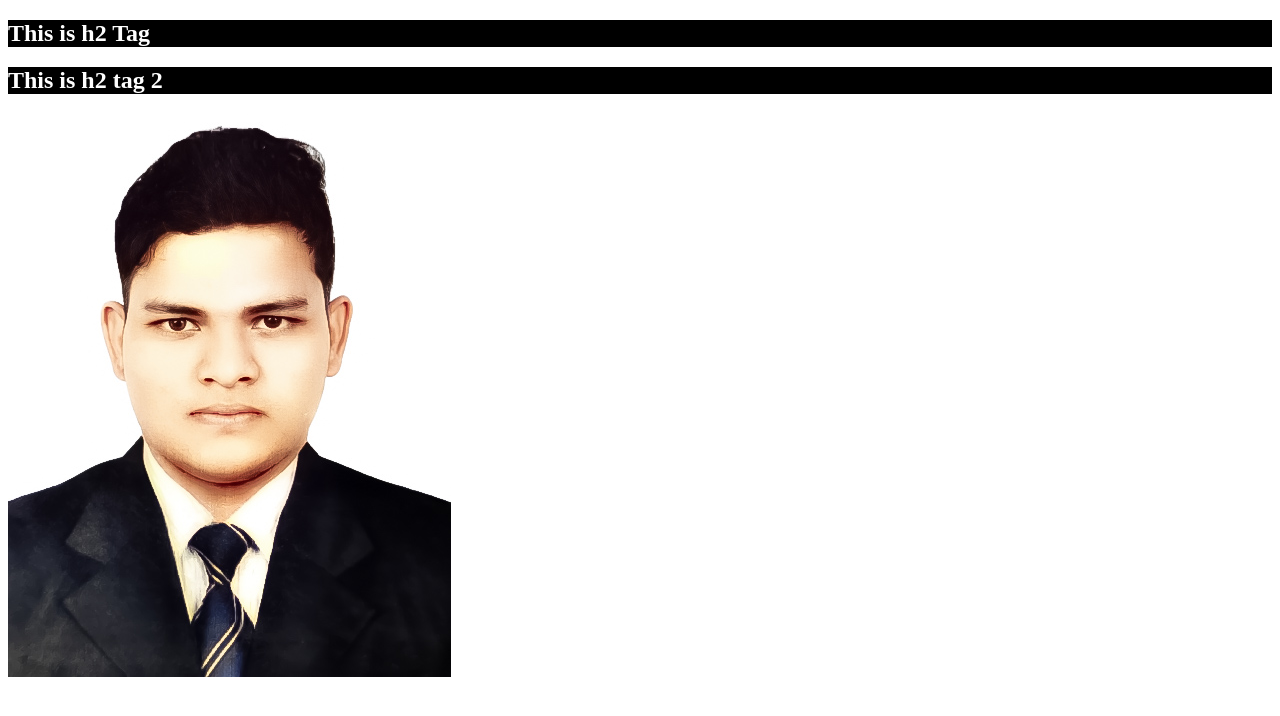
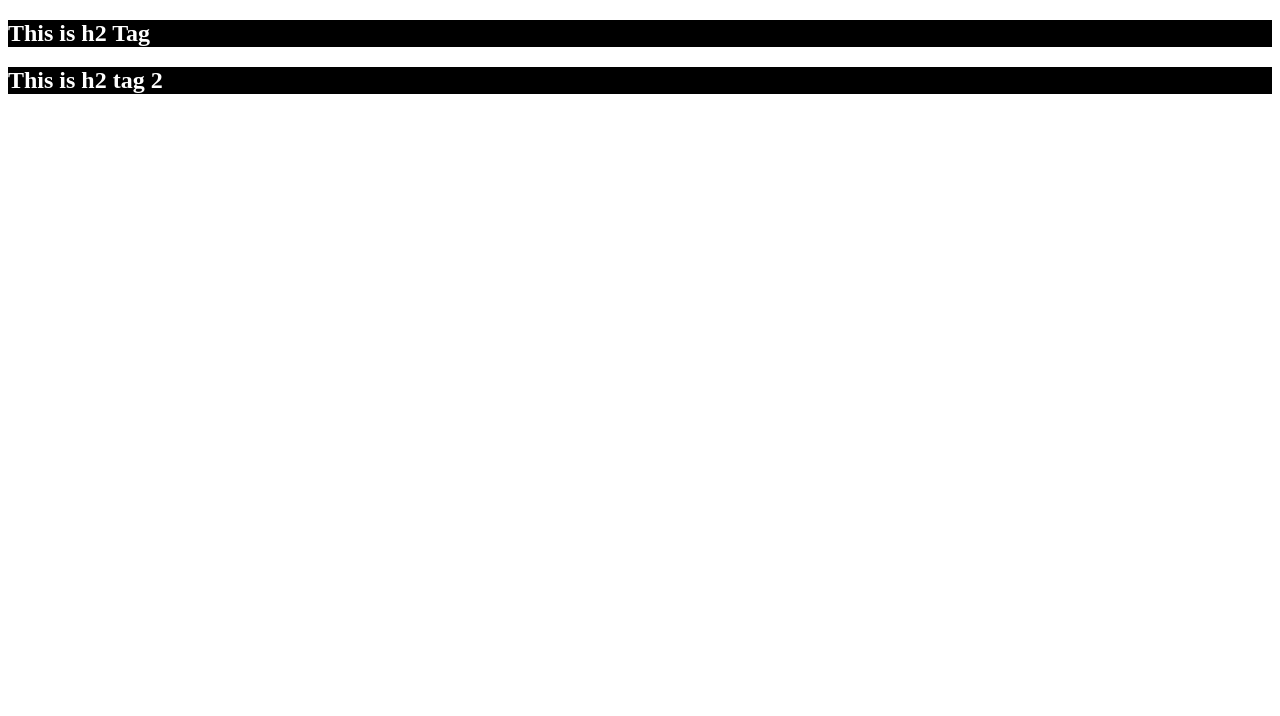
Before and after one commit to zayadkhan7891/my1strepo, a plain HTML site: page index.html in a window 1280 px wide. Drawn offline with Linux system fonts and the light colour scheme.

Commit message:
picture removes

```diff
--- a/index.html
+++ b/index.html
@@ -10,6 +10,5 @@
 <body>
     <h2>This is h2 Tag</h2>
     <h2>This is h2 tag 2</h2>
-    <img src="fuad.jpg" alt="">
 </body>
 </html>
```
Also changed, not shown: fuad.jpg (deleted).
